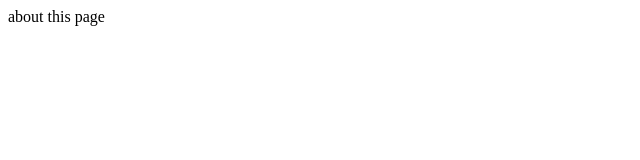
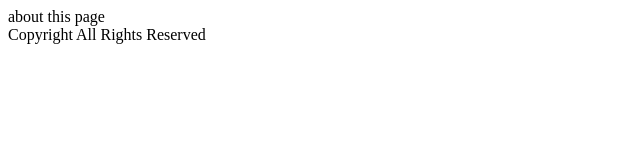
Before and after one commit to sandipkumar-majhi007/git-tutorial-beginners, a plain HTML site: page about.html in a window 1280 px wide. Shown: the whole page, without its empty margins (0-640 px from the left). Drawn offline with Linux system fonts and the light colour scheme.

Commit message:
added footer

```diff
--- a/about.html
+++ b/about.html
@@ -7,5 +7,8 @@
 </head>
 <body>
     about this page
+    <footer>
+        Copyright All Rights Reserved
+    </footer>
 </body>
 </html>
```
